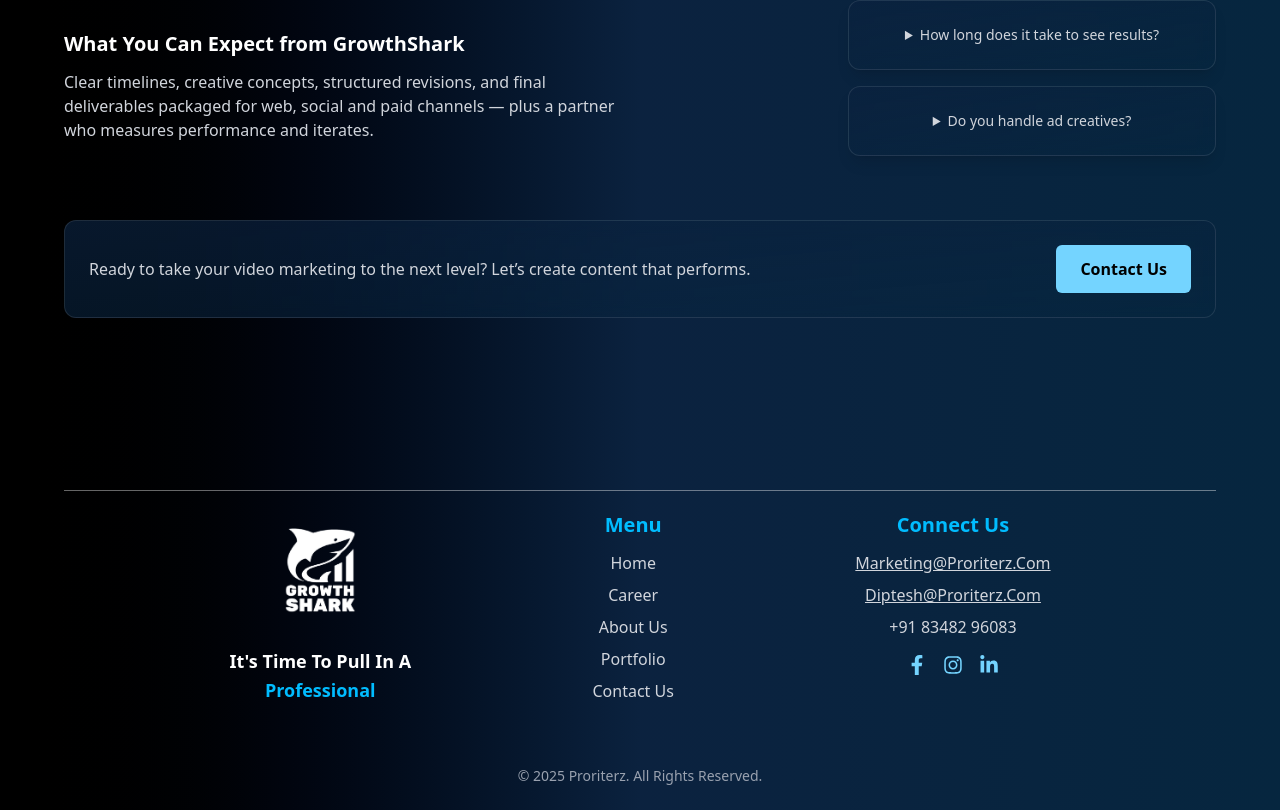
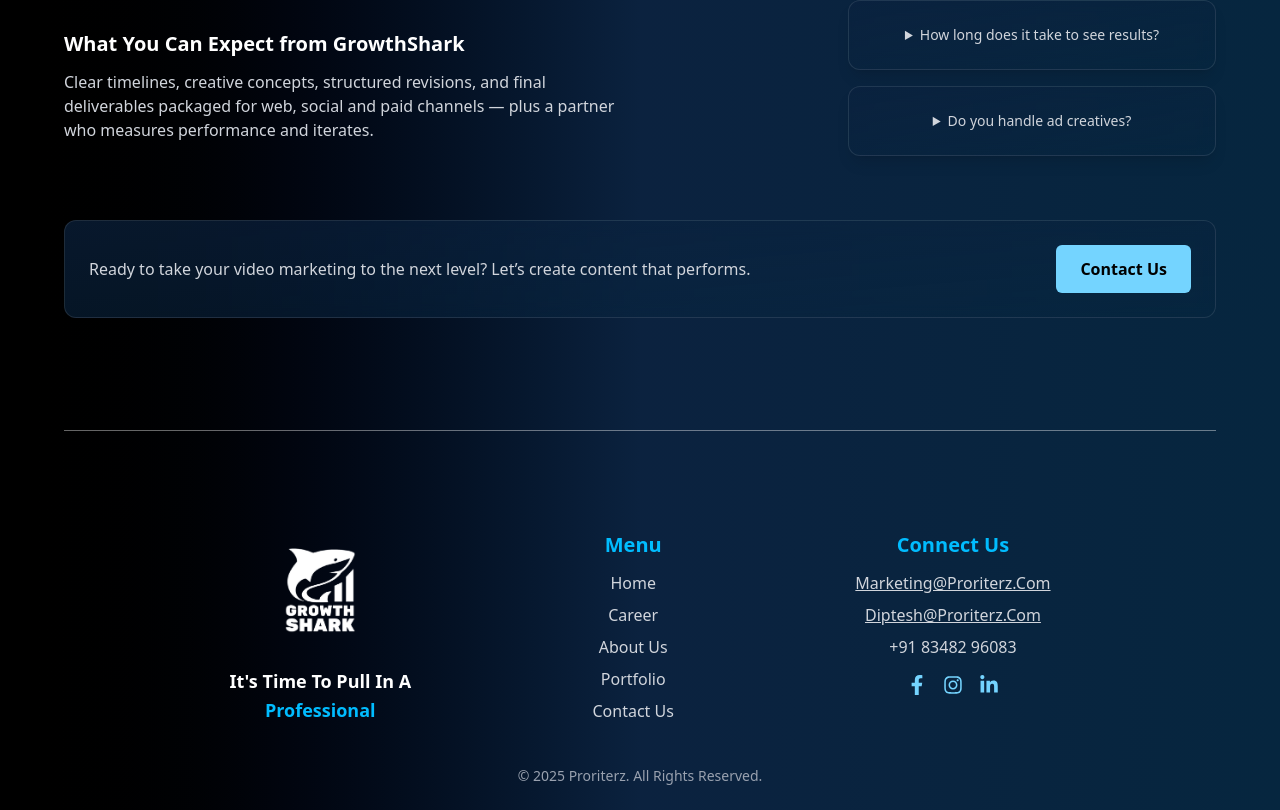
Before and after one commit to Subhra0007/Growth-Shark, a React (Vite) app in the folder FrontEnd/: page /services/videocontent in a window 1280 px wide. Shown: the part 2405-3215 px from the top of the page. Built offline with nearby package versions, Linux system fonts and the light colour scheme.

Commit message:
Updated 18-08 at 9:33

```diff
--- a/FrontEnd/src/components/Footer.jsx
+++ b/FrontEnd/src/components/Footer.jsx
@@ -6,7 +6,8 @@
   return (
     <footer className="relative text-white overflow-hidden bg-gradient-to-r from-black via-[#0b223f] to-[#06263f] ">
       {/* Footer Content */}
-      <div className="relative z-10 max-w-6xl mx-auto px-6 flex lg:flex-row flex-col justify-evenly gap-10 mt-15 py-5 border-t border-white/40">
+      <div className="top-0  py-5 border-t border-white/40 max-w-6xl mx-auto"></div>
+      <div className="relative z-10 max-w-6xl mx-auto px-6 flex lg:flex-row flex-col justify-evenly gap-10 mt-15 ">
         {/* Logo & Tagline */}
         <div className="flex flex-col items-center text-center">
           <img src={FooterLogo} alt="FooterLogo" className="w-24 mb-4" />
```
